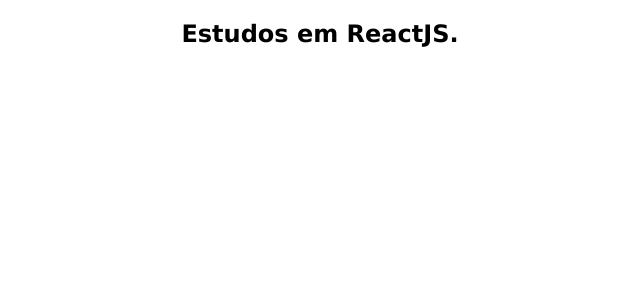
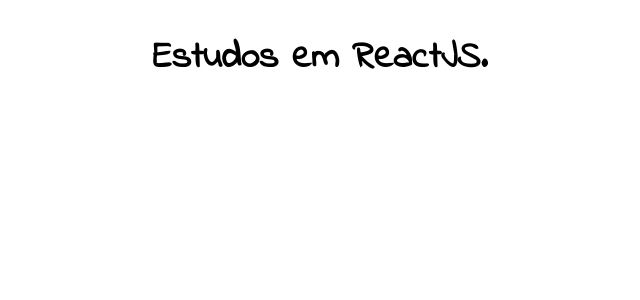
Before and after one commit to MarioSergio18/Curso-ReactJS, a React (Create React App) app: page / in a window 1280 px wide. Shown: the top 300 px of the page, without its empty margins (320-960 px from the left). Built offline with nearby package versions, Linux system fonts and the light colour scheme.

Commit message:
novos updates

```diff
--- a/src/index.css
+++ b/src/index.css
@@ -1,4 +1,7 @@
+@import url('https://fonts.googleapis.com/css2?family=Indie+Flower&display=swap');
+
 body {
   margin: 0px;
-  font-family: 'verdana';
+  box-sizing: border-box;
+  font-family: 'indie flower';
 }
--- a/src/index.js
+++ b/src/index.jsx
@@ -1,7 +1,7 @@
 import React from 'react';
 import ReactDOM from 'react-dom/client';
 import './index.css';
-import App from './App';
+import App from './pages/app';
 
 const root = ReactDOM.createRoot(document.getElementById('root'));
 root.render(
--- a/src/App.css
+++ b/src/pages/app/index.css
@@ -1,3 +1,7 @@
 .App {
   text-align: center;
 }
+
+.textoP{
+  font-size: 37px;
+}
--- a/src/App.js
+++ b/src/pages/app/index.jsx
@@ -1,9 +1,9 @@
-import './App.css';
+import './index.css';
 
 export default function App() {
   return (
     <div className="App">
-     <h2> Estudos em ReactJS. </h2>
+     <h2 className='textoP'> Estudos em ReactJS. </h2>
     </div>
   );
 }
```
Also changed, not shown: 1 other file (tests, documents, lock files or other folders).
